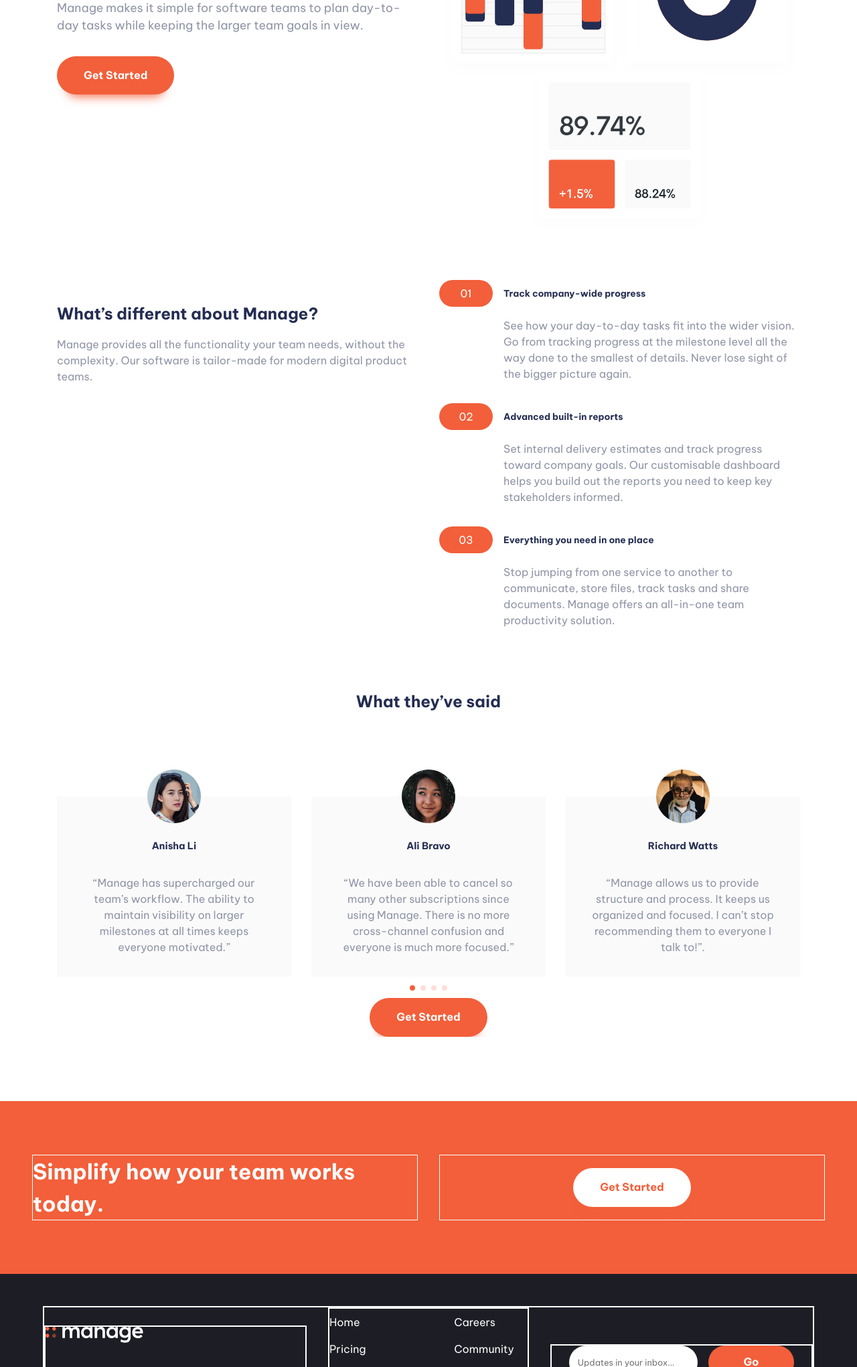
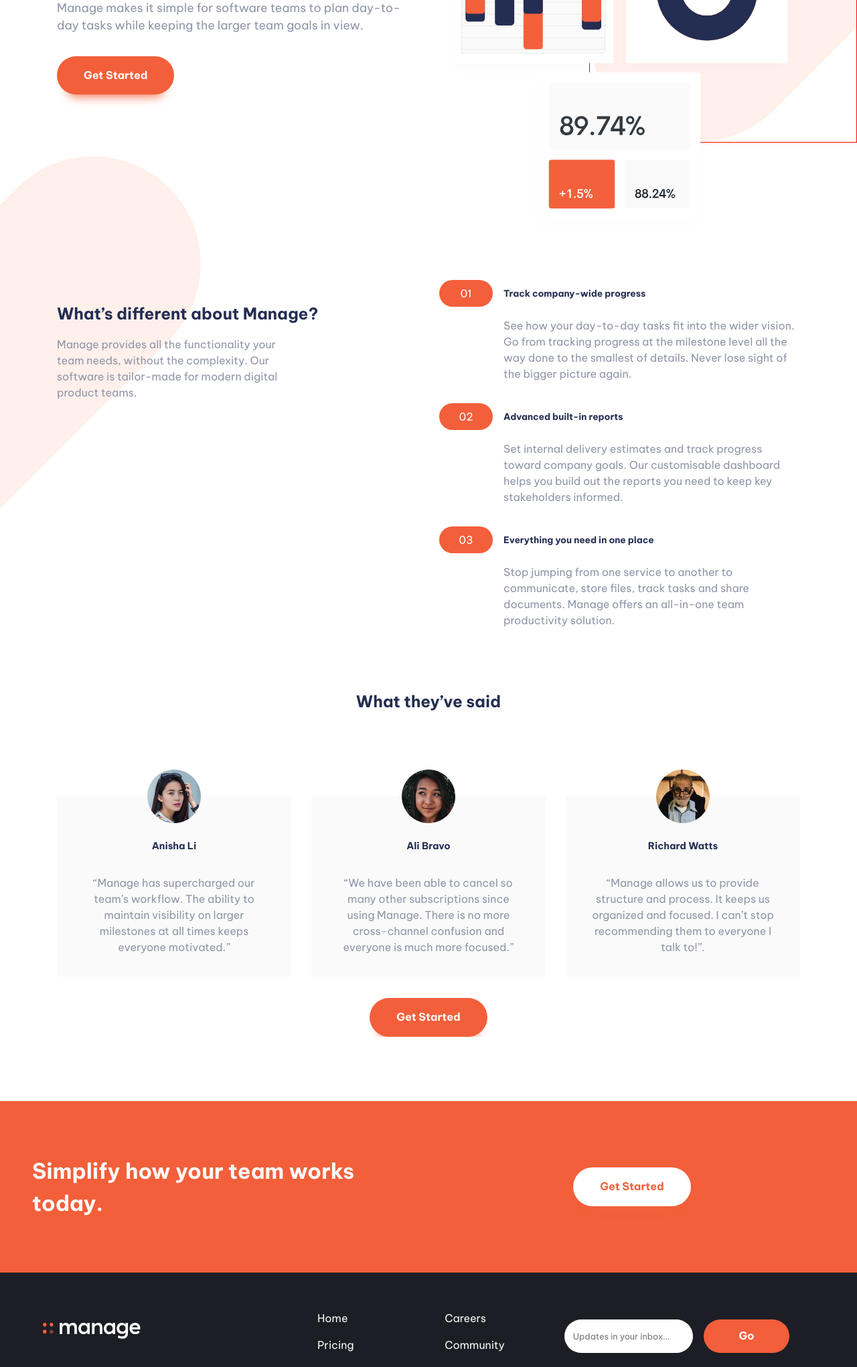
Before and after one commit to RodneyTakundaMadondo/Manage-Landing-Page-Master, a plain HTML site: page index.html in a window 1280 px wide. Shown: the part 287-2328 px from the top of the page at 67% size. Drawn offline with nearby package versions, Linux system fonts and the light colour scheme.

Commit message:
blobs almost fixed just need to mess with width and height of the pseudo elements

```diff
--- a/index.html
+++ b/index.html
@@ -213,7 +213,7 @@
                 </p>
               </div>
             </div>
-            <div class="swiper-pagination"></div>
+            <div class="swiper-pagination hidden"></div>
           </div>
           <button class="button">Get Started</button>
         </div>
@@ -226,7 +226,7 @@
               <p>Simplify how your team works today.</p>
             </div>
             <div class="btn-container">
-              <button data-type="inverse" class="button">Get Started</button>
+              <button data-type="inverse" class="">Get Started</button>
             </div>
           </div>
         </div>
@@ -238,7 +238,7 @@
         <div class="even-columns">
           <div class="form-container">
             <form action>
-              <input type="text" placeholder="Updates in your inbox...">
+              <input type="email" placeholder="Updates in your inbox...">
               <button type="button">Go</button>
             </form>
           </div>
@@ -283,7 +283,7 @@
                   </g>
                 </g>
               </svg>
-              <!-- <p class="copyright">Copyright 2020. All Rights Reserved</p> -->
+
             </nav>
 
           </div>
@@ -292,10 +292,10 @@
       </div>
     </footer>
 
-    <!-- <div class="attribution">
+    <div class="attribution">
     Challenge by <a href="https://www.frontendmentor.io?ref=challenge" target="_blank">Frontend Mentor</a>.
-    Coded by <a href="#">Your Name Here</a>.
-  </div> -->
+    Coded by <a href="#">Rodney Madondo</a>.
+  </div>
     <script src="./index.js"></script>
   </body>
 
--- a/scss/style.scss
+++ b/scss/style.scss
@@ -61,6 +61,11 @@ body {
     box-shadow: 0rem 1.125rem 1rem -1rem $bright-red;
     font-weight: $fw-bold;
     overflow: hidden;
+    transition: all 0.3s  ease-in-out;
+    cursor: pointer;
+}
+.button:hover{
+    opacity: 0.4;
 }
 
 .even-columns {
@@ -162,7 +167,6 @@ body {
             .buttons {
                 button {
                     display: none;
-
                 }
             }
 
@@ -188,8 +192,6 @@ body {
 
 .hero-section {
     padding-block: 2rem;
-
-
     &__container {
         width: min(1110px, 100% - 3rem);
         margin-inline: auto;
@@ -199,10 +201,20 @@ body {
             &__image {
                 display: flex;
                 justify-content: center;
-
-                overflow: hidden;
             }
 
+            &__image::before {
+                position: absolute;
+                content: '';
+                background: url('../images/bg-tablet-pattern.svg') no-repeat;
+                background-position: bottom left;
+                background-size: 500px;
+                width: 315px;
+                height: 380px;
+                top: 0;
+                right: 0;
+                z-index: -1;
+            }
 
             &__text {
                 text-align: center;
@@ -222,6 +234,54 @@ body {
 
     }
 }
+
+@media (min-width:500px) {
+    .hero-section {
+        &__container {
+            .even-columns {
+                &__image::before {
+                    background-size: 700px;
+                    width: 494px;
+                    height: 595px;
+                }
+            }
+        }
+    }
+}
+
+@media (min-width:768px) {
+    .hero-section {
+        &__container {
+            .even-columns {
+                &__image::before {
+                    background-size:600px;
+                    background-position: bottom left;
+                    width: 400px !important;
+                    height: 500px;
+                   border: 1px solid red;
+                }
+            }
+        }
+    }
+}
+
+// @media (min-width:1200px) {
+//     .hero-section {
+//         &__container {
+//             .even-columns {
+//                 &__image::before {
+//                     background-size: 100%;
+//                     background-position: bottom left;
+//                     width: 700px !important;
+//                     height: 660px;
+//                     top: -55px;
+//                     left: 500px;
+//                 }
+//             }
+//         }
+//     }
+// }
+
 
 @media (min-width:768px) {
 
@@ -260,12 +320,26 @@ body {
 
 .difference {
     padding-block: 2rem;
+
     &__container {
         width: min(1110px, 100% - 3rem);
         margin-inline: auto;
     }
 
     .even-columns {
+        &__text::before {
+            position: absolute;
+            content: '';
+            background: url('../images/bg-tablet-pattern.svg') no-repeat;
+            background-position: cover;
+            z-index: -1;
+            background-size: 380px;
+            width: 127px;
+            height: 471px;
+            bottom: 22rem;
+            right: 0;
+        }
+
         &__text {
             text-align: center;
             padding-block: 2rem;
@@ -276,13 +350,15 @@ body {
                 line-height: 1.5;
             }
         }
-            .point{
+
+        .point {
             display: grid;
             grid-template-columns: 5rem 1fr;
             margin-bottom: 2rem;
             gap: 1rem;
-                .number{
-                    grid-row:1/2;
+
+            .number {
+                grid-row: 1/2;
                 grid-column: 1/2;
                 background-color: $bright-red;
                 padding: 0.5rem;
@@ -290,14 +366,16 @@ body {
                 border-radius: 100vmax;
                 color: white;
             }
-                h4{
+
+            h4 {
                 grid-row: 1/2;
                 grid-column: 2/3;
                 font-size: 0.85rem;
                 display: flex;
                 align-items: center;
             }
-                p{
+
+            p {
                 grid-row: 2/3;
                 grid-column: 1/3;
             }
@@ -310,11 +388,25 @@ body {
     .difference {
         .even-columns {
             grid-template-columns: 1fr 1fr;
-            &__text{
+
+            &__text {
                 text-align: left;
+                p{
+                    max-width: 370px;
+                }
+            }
+
+            &__text::before {
+                z-index: -1;
+                background-size: 100%;
+                background-position:bottom right;
+                width: 600px;
+                height: 600px;
+                left: -300px;
+                bottom:-20rem;
             }
             .point {
-                p{
+                p {
                     grid-column: 2/3;
                 }
             }
@@ -339,25 +431,28 @@ body {
         }
 
     }
+
     .swiper {
         overflow: visible;
-        .swiper-pagination >  *{
+
+        .swiper-pagination>* {
             background-color: $bright-red;
         }
-        .swiper-pagination{
+
+        .swiper-pagination {
             top: 17rem !important;
         }
 
 
     }
+
     &__component {
         margin-bottom: 2rem;
         position: relative;
+        display: flex;
 
-         display: flex;
-        //  border: 2px solid red;
         .person {
-            background-color:$very-light-gray ;
+            background-color: $very-light-gray;
             color: $dark-greyish-blue;
             padding: 2rem;
             display: flex;
@@ -382,6 +477,7 @@ body {
         }
     }
 }
+
 .ending {
 
     &__container {
@@ -402,6 +498,18 @@ body {
             button[data-type="inverse"] {
                 background: white;
                 color: $bright-red;
+                border: none;
+                padding: 1.25em 2.5em;
+                border-radius: 100vmax;
+                box-shadow: 0rem 1.125rem 1rem -1rem $bright-red;
+                font-weight: $fw-bold;
+                overflow: hidden;
+                transition: all 0.3s  ease-in-out;
+                cursor: pointer;
+            }
+            button[data-type="inverse"]:hover{
+                color: hsla(12, 88%, 59%, 0.4);
+
             }
         }
     }
@@ -412,11 +520,10 @@ body {
         .even-columns {
             grid-template-columns: 1fr 1fr;
             text-align: start;
-            .text{
-                border: 1px solid white;
-            }
+
+
+
             .btn-container {
-                border: 1px solid white;
                 display: flex;
                 align-items: center;
                 justify-content: center;
@@ -435,24 +542,33 @@ body {
         place-items: center;
         gap: 2rem;
         color: $very-light-gray;
-        .form-container{
+
+        .form-container {
             width: 90%;
             margin-inline: auto;
-            form{
+
+            form {
                 display: flex;
                 gap: 1rem;
                 justify-content: center;
-                input::placeholder{
+
+                input::placeholder {
                     font-size: 0.8rem;
                 }
-                input{
+                input:focus{
+                    outline: none;
+                    border: none;
+                    outline: 1px solid $bright-red;
+                }
+                input {
                     padding-block: 0.8rem;
                     padding-inline: 0.8rem;
                     border: none;
                     border-radius: 100vmax;
 
                 }
-                button{
+
+                button {
                     background-color: $bright-red;
                     color: white;
                     border: none;
@@ -466,40 +582,57 @@ body {
 
             }
         }
+
         .footer-nav {
-            min-width:16rem;
+            min-width: 16rem;
             width: calc(100% - 4rem);
             max-width: 300px;
             display: flex;
             justify-content: space-between;
 
             margin-inline: auto;
+
             ul li {
                 line-height: 2.5;
             }
 
             ul li a {
                 text-decoration: none;
+                transition: all 0.3s ease-in-out;
+            }
+            ul li a:hover{
+                color: $bright-red;
             }
         }
 
         .links-logo {
             max-width: 800px;
             width: 60%;
+
             .links {
                 display: flex;
                 flex-direction: column;
                 gap: 3rem;
-                ul{
+
+                ul {
                     display: flex;
                     justify-content: space-between;
                     width: 100%;
                     margin-inline: auto;
                 }
-                svg{
+                ul li a {
+                    text-decoration: none;
+                    transition: all 0.3s ease-in-out;
+                }
+                ul li a:hover{
+                    color: $bright-red;
+                }
+
+                svg {
                     margin-inline: auto;
                 }
-                p{
+
+                p {
                     font-size: .8rem;
                     margin-inline: auto;
                     color: $dark-greyish-blue;
@@ -518,41 +651,57 @@ body {
             display: flex;
             width: min(1400px, 90%);
             margin-inline: auto;
-            border: 2px solid white;
-            .form-container{
+
+
+            .form-container {
                 order: 2;
                 flex: 1;
-              border: 2px solid white;
-                form{
+
+                padding: 1rem;
+                form {
                     flex-wrap: wrap;
 
-                    input{
+                    input {
                         max-width: 12rem;
                     }
-                    button{
+
+                    button {
                         width: 12rem;
                         padding: 1rem;
+
                     }
 
                 }
             }
+            .form-container::after{
+                content: 'Copyright 2020. All Rights Reserved';
+                font-size: 12px;
+                display: block;
+                margin-top: 3rem;
+                text-align: center;
+                color: $very-light-gray;
+
+            }
+
             .footer-nav {
-                border: 2px solid white;
+
                 order: 1;
                 flex: 1;
             }
 
             .links-logo {
-                border: 2px solid white;
+
                 order: 0;
                 flex: 1;
+
                 .links {
-                    ul{
+                    ul {
                         order: 1;
-                      max-width:200px ;
+                        max-width: 200px;
                         margin-inline: 0;
                     }
-                    svg{
+
+                    svg {
                         margin-inline: 0;
                     }
 
```
Also changed, not shown: dist/style.css, 1 other file. Lines whose indentation alone changed are shown as unchanged.
